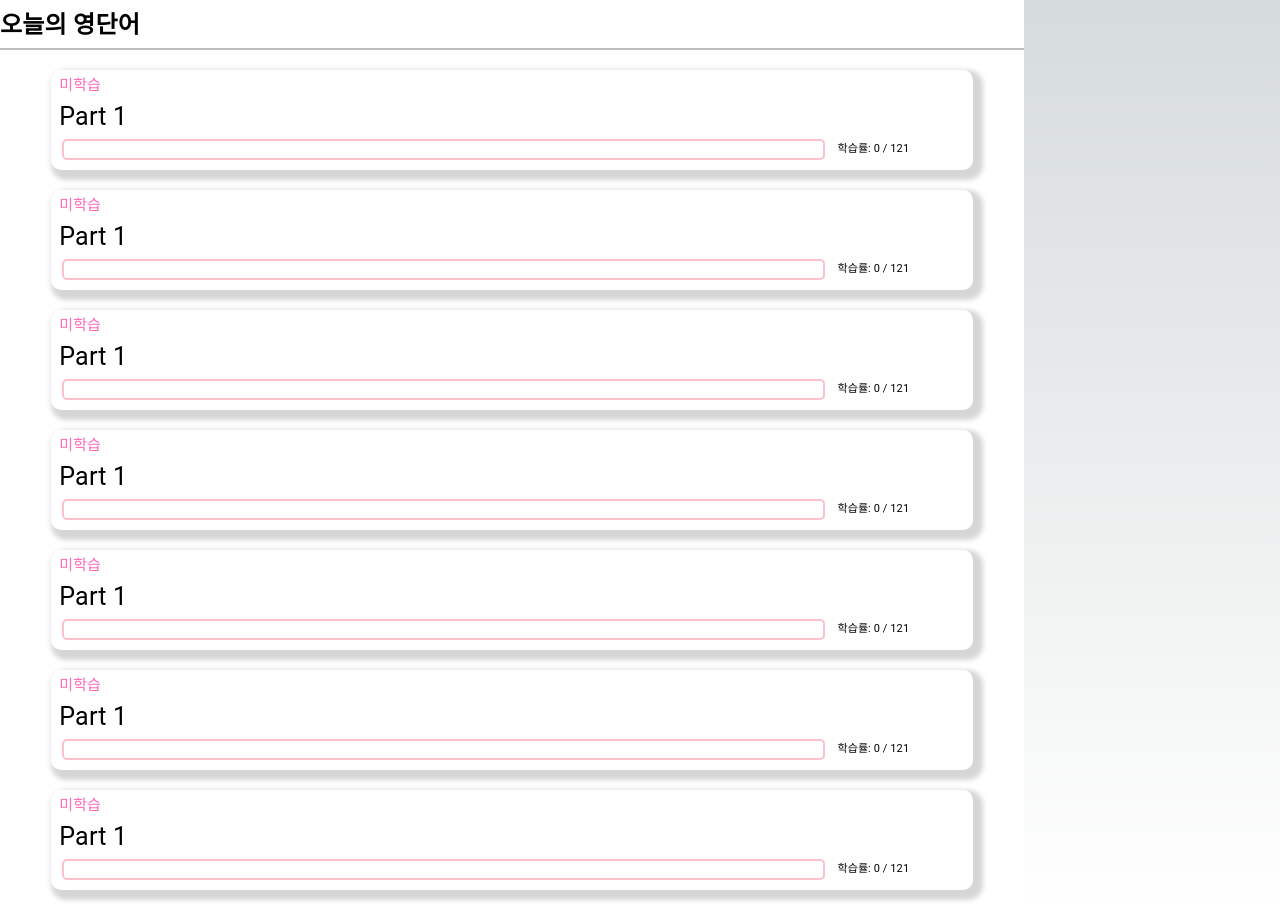
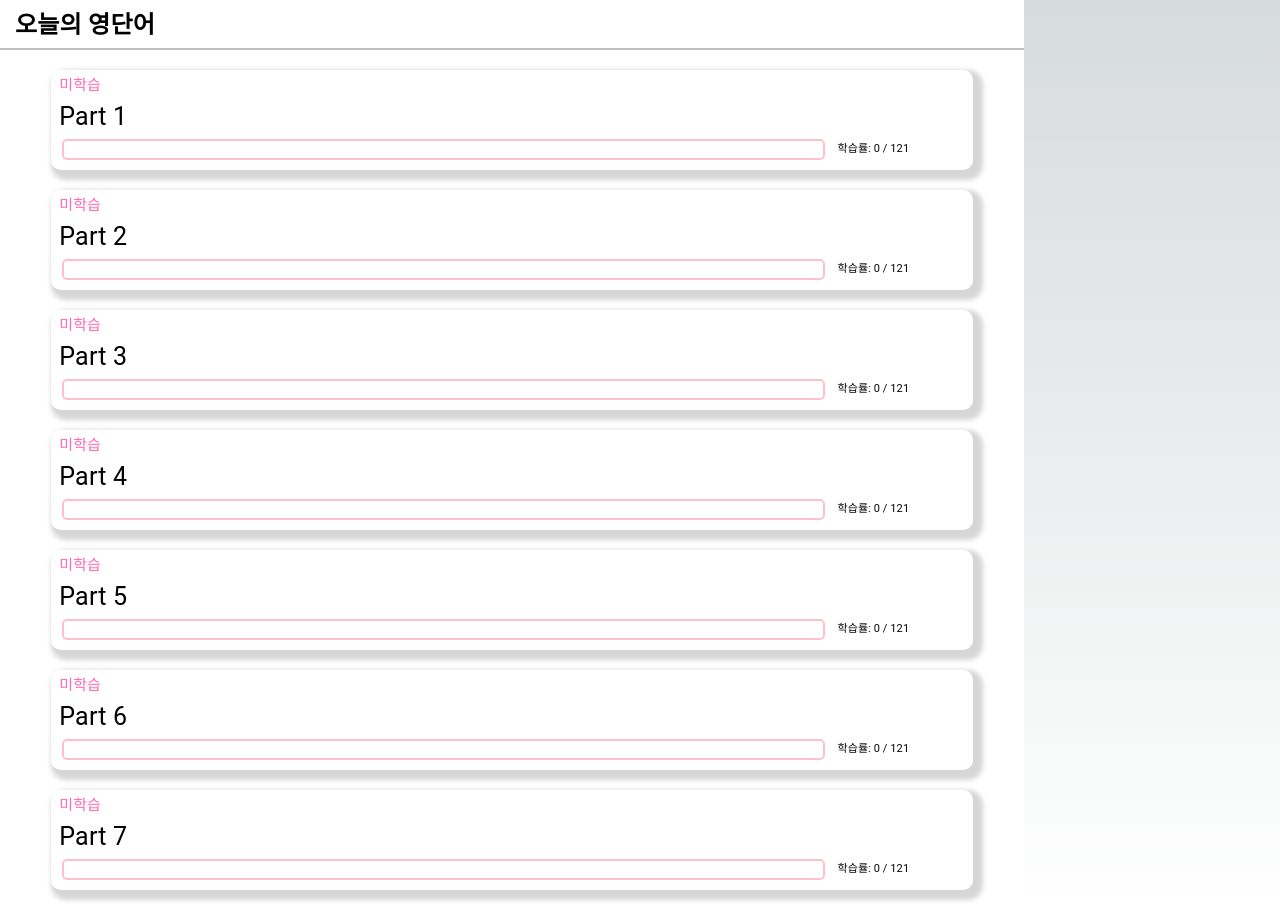
Before and after one commit to mirimmedialab/korean, a Next.js app: page /page02 in a window 1280 px wide. Built offline with nearby package versions, Linux system fonts and the light colour scheme.

Commit message:
[Feat] page02

```diff
--- a/src/pages/page02/index.tsx
+++ b/src/pages/page02/index.tsx
@@ -1,17 +1,26 @@
 import {Box, Container, Typography} from "@mui/material";
 import styled from '@emotion/styled';
-
+// import {IoIosArrowForward} from "react-icons/all";
+// import {IoIosArrowBack} from "react-icons/all";
+import BackIcon from './back_arrow_icon.svg'
+import ForwardIcon from './forward_arrow_icon.svg'
 
 export default function Page02() {
   return (
     <EmergencyBox>
       <Page02Container>
         <TitleSection>
-          <Typography sx={{fontWeight: '800', fontSize: '1.5rem', lineHeight: '50px'}}>오늘의 영단어</Typography>
+          {/*<BackIcon style={{marginRight: '15px', marginTop: '12px', fontSize: '1.7rem', lineHeight: '50px', fontWeight: '800'}}/>*/}
+          <Typography sx={{fontWeight: '800', fontSize: '1.5rem', lineHeight: '50px', marginLeft: '15px'}}>
+            오늘의 영단어
+          </Typography>
         </TitleSection>
         <ListSection>
           <ListStatusBox><Typography sx={{fontSize: '15px', lineHeight: '25px', ml: '5px'}}>미학습</Typography></ListStatusBox>
-          <ListTitleBox><Typography sx={{fontSize: '25px', lineHeight: '40px', ml: '5px'}}>Part 1</Typography></ListTitleBox>
+          <ListTitleBox>
+            <Typography sx={{fontSize: '25px', lineHeight: '40px', ml: '5px'}}>Part 1</Typography>
+            {/*<ForwardIcon style={{marginRight: '1px', marginTop: '6px', fontSize: '1.7rem', lineHeight: '50px', fontWeight: '800', justifyContent:'flex-end'}}/>*/}
+          </ListTitleBox>
           <ListProgressWrap sx={{mt: '-5px'}}>
             <ListProgressBox>
               <ListProgressBar/>
@@ -24,7 +33,7 @@ export default function Page02() {
 
         <ListSection>
           <ListStatusBox><Typography sx={{fontSize: '15px', lineHeight: '25px', ml: '5px'}}>미학습</Typography></ListStatusBox>
-          <ListTitleBox><Typography sx={{fontSize: '25px', lineHeight: '40px', ml: '5px'}}>Part 1</Typography></ListTitleBox>
+          <ListTitleBox><Typography sx={{fontSize: '25px', lineHeight: '40px', ml: '5px'}}>Part 2</Typography></ListTitleBox>
           <ListProgressWrap sx={{mt: '-5px'}}>
             <ListProgressBox>
               <ListProgressBar/>
@@ -37,7 +46,7 @@ export default function Page02() {
 
         <ListSection>
           <ListStatusBox><Typography sx={{fontSize: '15px', lineHeight: '25px', ml: '5px'}}>미학습</Typography></ListStatusBox>
-          <ListTitleBox><Typography sx={{fontSize: '25px', lineHeight: '40px', ml: '5px'}}>Part 1</Typography></ListTitleBox>
+          <ListTitleBox><Typography sx={{fontSize: '25px', lineHeight: '40px', ml: '5px'}}>Part 3</Typography></ListTitleBox>
           <ListProgressWrap sx={{mt: '-5px'}}>
             <ListProgressBox>
               <ListProgressBar/>
@@ -50,7 +59,7 @@ export default function Page02() {
 
         <ListSection>
           <ListStatusBox><Typography sx={{fontSize: '15px', lineHeight: '25px', ml: '5px'}}>미학습</Typography></ListStatusBox>
-          <ListTitleBox><Typography sx={{fontSize: '25px', lineHeight: '40px', ml: '5px'}}>Part 1</Typography></ListTitleBox>
+          <ListTitleBox><Typography sx={{fontSize: '25px', lineHeight: '40px', ml: '5px'}}>Part 4</Typography></ListTitleBox>
           <ListProgressWrap sx={{mt: '-5px'}}>
             <ListProgressBox>
               <ListProgressBar/>
@@ -63,7 +72,7 @@ export default function Page02() {
 
         <ListSection>
           <ListStatusBox><Typography sx={{fontSize: '15px', lineHeight: '25px', ml: '5px'}}>미학습</Typography></ListStatusBox>
-          <ListTitleBox><Typography sx={{fontSize: '25px', lineHeight: '40px', ml: '5px'}}>Part 1</Typography></ListTitleBox>
+          <ListTitleBox><Typography sx={{fontSize: '25px', lineHeight: '40px', ml: '5px'}}>Part 5</Typography></ListTitleBox>
           <ListProgressWrap sx={{mt: '-5px'}}>
             <ListProgressBox>
               <ListProgressBar/>
@@ -76,7 +85,7 @@ export default function Page02() {
 
         <ListSection>
           <ListStatusBox><Typography sx={{fontSize: '15px', lineHeight: '25px', ml: '5px'}}>미학습</Typography></ListStatusBox>
-          <ListTitleBox><Typography sx={{fontSize: '25px', lineHeight: '40px', ml: '5px'}}>Part 1</Typography></ListTitleBox>
+          <ListTitleBox><Typography sx={{fontSize: '25px', lineHeight: '40px', ml: '5px'}}>Part 6</Typography></ListTitleBox>
           <ListProgressWrap sx={{mt: '-5px'}}>
             <ListProgressBox>
               <ListProgressBar/>
@@ -89,7 +98,7 @@ export default function Page02() {
 
         <ListSection>
           <ListStatusBox><Typography sx={{fontSize: '15px', lineHeight: '25px', ml: '5px'}}>미학습</Typography></ListStatusBox>
-          <ListTitleBox><Typography sx={{fontSize: '25px', lineHeight: '40px', ml: '5px'}}>Part 1</Typography></ListTitleBox>
+          <ListTitleBox><Typography sx={{fontSize: '25px', lineHeight: '40px', ml: '5px'}}>Part 7</Typography></ListTitleBox>
           <ListProgressWrap sx={{mt: '-5px'}}>
             <ListProgressBox>
               <ListProgressBar/>
@@ -104,14 +113,14 @@ export default function Page02() {
 
   )
 }
-export const EmergencyBox = styled(Box)`
+const EmergencyBox = styled(Box)`
   max-width: 1024px;
   min-width: 360px;
   display: flex;
   flex-direction: column;
 `
 
-export const Page02Container = styled(Box)`
+const Page02Container = styled(Box)`
   //width: 100%;
   //max-width: 1024px;
   background-color: white;
@@ -128,6 +137,8 @@ const TitleSection = styled(Box)`
   box-sizing: border-box;
   border-bottom: 2px solid #bebebe;
   margin-bottom: 20px;
+  display: flex;
+  flex-direction: row;
 `
 const ListSection = styled(Box)`
   width: 90%;
@@ -148,6 +159,8 @@ const ListStatusBox = styled(Box)`
 const ListTitleBox = styled(Box)`
   width: 100%;
   height: 50%;
+  display: flex;
+  flex-direction: row;
 `
 
 const ListProgressWrap = styled(Box)`
```
